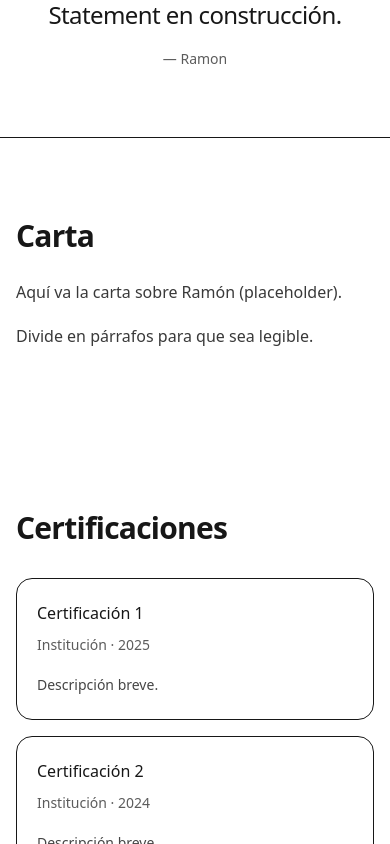
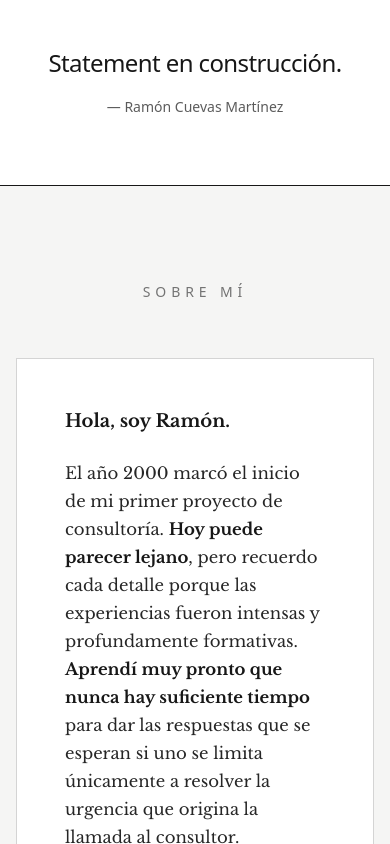
Before and after one commit to SolertiaMain/ramon-landing, a Next.js app: page / in a window 390 px wide. Shown: the part 760-1604 px from the top of the page. Built offline with nearby package versions, Linux system fonts and the light colour scheme.

Commit message:
Update landing layout, content and social links

```diff
--- a/package.json
+++ b/package.json
@@ -11,7 +11,8 @@
   "dependencies": {
     "next": "16.1.6",
     "react": "19.2.3",
-    "react-dom": "19.2.3"
+    "react-dom": "19.2.3",
+    "react-icons": "^5.3.0"
   },
   "devDependencies": {
     "@tailwindcss/postcss": "^4",
--- a/src/app/globals.css
+++ b/src/app/globals.css
@@ -29,3 +29,7 @@ a {
 section {
   scroll-margin-top: 5rem;
 }
+
+:root {
+  --font-serif: 'Libre Baskerville', serif;
+}
--- a/src/app/layout.js
+++ b/src/app/layout.js
@@ -1,9 +1,10 @@
 import "./globals.css";
+import { Libre_Baskerville } from "next/font/google";
 
-export const metadata = {
-  title: "Ramon",
-  description: "Impulso completo",
-};
+export const libreBaskerville = Libre_Baskerville({
+  subsets: ["latin"],
+  weight: ["400", "700"],
+});
 
 export default function RootLayout({ children }) {
   return (
--- a/src/app/page.js
+++ b/src/app/page.js
@@ -9,7 +9,6 @@ import Workshops from "../components/sections/Workshops";
 import Podcast from "../components/sections/Podcast";
 import Blog from "../components/sections/Blog";
 import Contact from "../components/sections/Contact";
-
 import { site } from "../content/site";
 
 export default function Page() {
--- /dev/null
+++ b/src/components/layout/SocialLinks.jsx
@@ -0,0 +1,16 @@
+import { FaLinkedin} from "react-icons/fa";
+
+export default function SocialLinks() {
+  return (
+    <div className="flex gap-4 text-2xl">
+      <a
+        href="https://www.linkedin.com/in/ramón-cuevas-martínez-94a216a3/"
+        target="_blank"
+        rel="noopener noreferrer"
+        className="hover:opacity-80 text-blue-600"
+      >
+        <FaLinkedin />
+        </a>
+    </div>
+  );
+}
--- a/src/components/sections/Letter.jsx
+++ b/src/components/sections/Letter.jsx
@@ -1,16 +1,109 @@
+"use client";
+
+import { useEffect, useRef, useState } from "react";
 import Container from "../layout/Container";
+import { libreBaskerville } from "@/app/layout";
+
 
 export default function Letter({ data }) {
+  const ref = useRef(null);
+  const [visible, setVisible] = useState(false);
+
+  useEffect(() => {
+    const observer = new IntersectionObserver(
+      ([entry]) => {
+        if (entry.isIntersecting) {
+          setVisible(true);
+          observer.disconnect();
+        }
+      },
+      { threshold: 0.18 }
+    );
+
+    if (ref.current) observer.observe(ref.current);
+    return () => observer.disconnect();
+  }, []);
+
   return (
-    <section id="carta" className="py-20 scroll-mt-24">
-      <Container className="max-w-3xl">
-        <h2 className="text-3xl font-semibold tracking-tight">{data.title}</h2>
-        <div className="mt-6 space-y-4 text-base leading-7 opacity-85">
-          {data.blocks.map((b, idx) => (
-            <p key={idx}>{b.text}</p>
-          ))}
-        </div>
-      </Container>
+    <section id="carta" ref={ref} className="scroll-mt-24">
+      {/* BLOQUE FULL WIDTH: título + carta */}
+      <div
+        className={`
+          w-full bg-stone-100 py-24
+          transition-all duration-700 ease-[cubic-bezier(0.22,1,0.36,1)]
+          ${visible ? "opacity-100" : "opacity-0"}
+        `}
+      >
+        <Container className="flex flex-col items-center">
+          {/* SOBRE MÍ */}
+          <h2
+            className={`
+              mb-14
+              text-sm md:text-base
+              tracking-[0.35em]
+              uppercase
+              text-neutral-500
+              font-[var(--font-serif)]
+              transition-all duration-700 ease-[cubic-bezier(0.22,1,0.36,1)]
+              ${visible ? "opacity-100 translate-y-0" : "opacity-0 translate-y-3"}
+            `}
+            style={{ transitionDelay: "120ms" }}
+          >
+            {data.title}
+          </h2>
+
+          {/* CARTA */}
+          <article
+            className={`
+              w-full
+              max-w-5xl
+              bg-white
+              p-12
+              border
+              border-neutral-300
+              transition-all duration-700 ease-[cubic-bezier(0.22,1,0.36,1)]
+              ${visible ? "opacity-100 translate-y-0" : "opacity-0 translate-y-6"}
+            `}
+            style={{ transitionDelay: "220ms" }}
+          >
+            <div
+              className={`
+                ${libreBaskerville.className}
+                space-y-6
+                text-[16.5px]
+                leading-[1.9]
+                text-neutral-800
+              `}
+            >
+
+
+              {data.blocks.map((block, idx) => (
+                <p
+                  key={idx}
+                  className={
+                    idx === 0
+                      ? "font-[var(--font-serif)] text-lg leading-8 text-neutral-800"
+                      : ""
+                  }
+                >
+                  {Array.isArray(block.text)
+                    ? block.text.map((seg, i) => (
+                        <span
+                          key={i}
+                          className={
+                            seg.bold ? "font-semibold text-neutral-900" : ""
+                          }
+                        >
+                          {seg.t}
+                        </span>
+                      ))
+                    : block.text}
+                </p>
+              ))}
+            </div>
+          </article>
+        </Container>
+      </div>
     </section>
   );
 }
--- a/src/content/site.js
+++ b/src/content/site.js
@@ -6,21 +6,92 @@ export const site = {
     { label: "Blog", href: "#blog" },
   ],
   hero: {
-    name: "Ramon",
+    name: "Ramón Cuevas Martínez",
     tagline: "Impulso completo",
     cta: { label: "Contacto", href: "#contacto" },
   },
   statement: {
     text: "Statement en construcción.",
-    author: "— Ramon",
+    author: "— Ramón Cuevas Martínez",
   },
   letter: {
-    title: "Carta",
+    title: "Sobre mí",
     blocks: [
-      { type: "p", text: "Aquí va la carta sobre Ramón (placeholder)." },
-      { type: "p", text: "Divide en párrafos para que sea legible." },
-    ],
+      {
+        type: "p",
+        text: [
+          { t: "Hola, soy Ramón.", bold: true }
+        ]
+      },
+      {
+        type: "p",
+        text: [
+          { t: "El año 2000 marcó el inicio de mi primer proyecto de consultoría. ", bold: false },
+          { t: "Hoy puede parecer lejano", bold: true },
+          { t: ", pero recuerdo cada detalle porque las experiencias fueron intensas y profundamente formativas. ", bold: false },
+          { t: "Aprendí muy pronto que nunca hay suficiente tiempo", bold: true },
+          { t: " para dar las respuestas que se esperan si uno se limita únicamente a resolver la urgencia que origina la llamada al consultor.", bold: false }
+        ]
+      },
+      {
+        type: "p",
+        text: [
+          { t: "Mi trabajo está motivado por el cumplimiento real de los objetivos trazados, pero también por algo más profundo: ", bold: false },
+          { t: "transformar la cultura laboral", bold: true },
+          { t: ", porque es ahí donde se reflejan mejores condiciones de vida para las personas.", bold: false }
+        ]
+      },
+      {
+        type: "p",
+        text: [
+          { t: "Siempre dejo claro a quienes me contratan ", bold: false },
+          { t: "dónde se encontrarán como resultado de mi trabajo", bold: true },
+          { t: ". No prometo soluciones totales; creo en procesos honestos, medibles y sostenibles.", bold: false }
+        ]
+      },
+      {
+        type: "p",
+        text: [
+          { t: "En este oficio es fundamental leer todos los días. Recuerdo que mi primer mentor, Contador Público de profesión (QEPD), en apenas mi segundo año como consultor, me prestó un libro ", bold: false },
+          { t: "escrito con máquina mecánica en la década de los setenta", bold: true },
+          { t: ", donde se describían los elementos mínimos del desempeño en consultoría. ", bold: false },
+          { t: "No tienen idea de lo mucho que me ayudó.", bold: true }
+        ]
+      },
+      {
+        type: "p",
+        text: [
+          { t: "Me especializo en normas laborales y en sistemas ISO porque permiten establecer métodos claros para alcanzar mejores resultados mediante ", bold: false },
+          { t: "la sistematización, la planeación y la evaluación cotidiana", bold: true },
+          { t: " de tareas, actividades y procesos.", bold: false }
+        ]
+      },
+      {
+        type: "p",
+        text: [
+          { t: "Mi paso por el sector público también fue decisivo. Me permitió entender que muchos asesores sabían qué debía hacerse, ", bold: false },
+          { t: "pero pocos lograban explicar cómo hacerlo", bold: true },
+          { t: ". Ahí encontré un espacio real para aportar valor.", bold: false }
+        ]
+      },
+      {
+        type: "p",
+        text: [
+          { t: "El 95% de mi experiencia en el sector público se desarrolló en áreas financieras. Esto me permitió ", bold: false },
+          { t: "sistematizar conocimientos y desarrollar un modelo de consultoría", bold: true },
+          { t: " para planear y evaluar el gasto público, incorporando la certificación de competencias de las personas.", bold: false }
+        ]
+      },
+      {
+        type: "p",
+        text: [
+          { t: "Así como el primer día, todos los días decido renunciar a la tranquilidad de la quincena y los bonos directivos para abrirme paso en el mundo del emprendimiento. ", bold: false },
+          { t: "Es una decisión consciente, me hace feliz y me tiene aquí compartiendo mi historia.", bold: true }
+        ]
+      }
+    ]
   },
+
   certifications: {
     title: "Certificaciones",
     items: [
```
Also changed, not shown: src/components/layout/Footer.jsx (+52 -15 lines), 1 other file (tests, documents, lock files or other folders).
